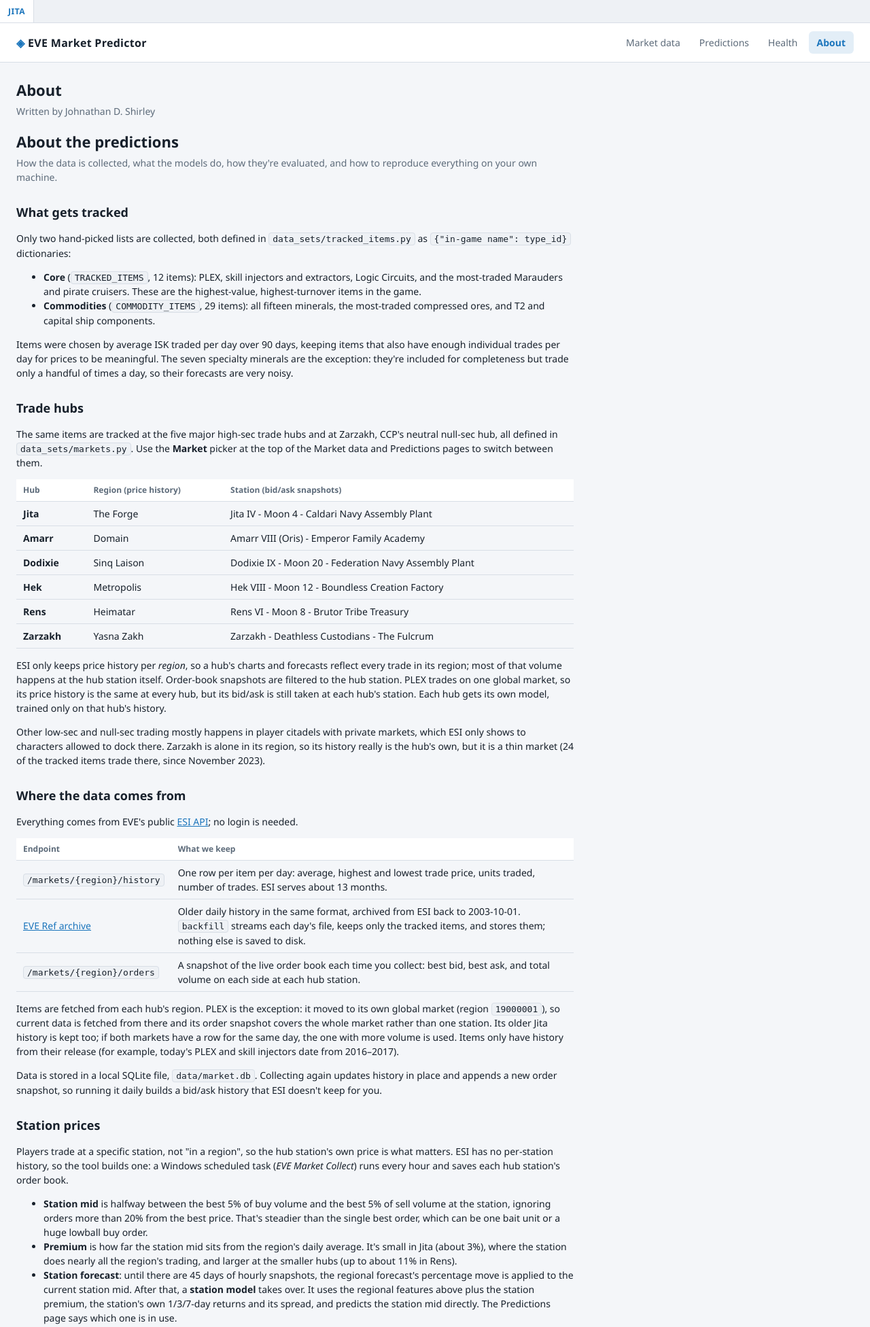
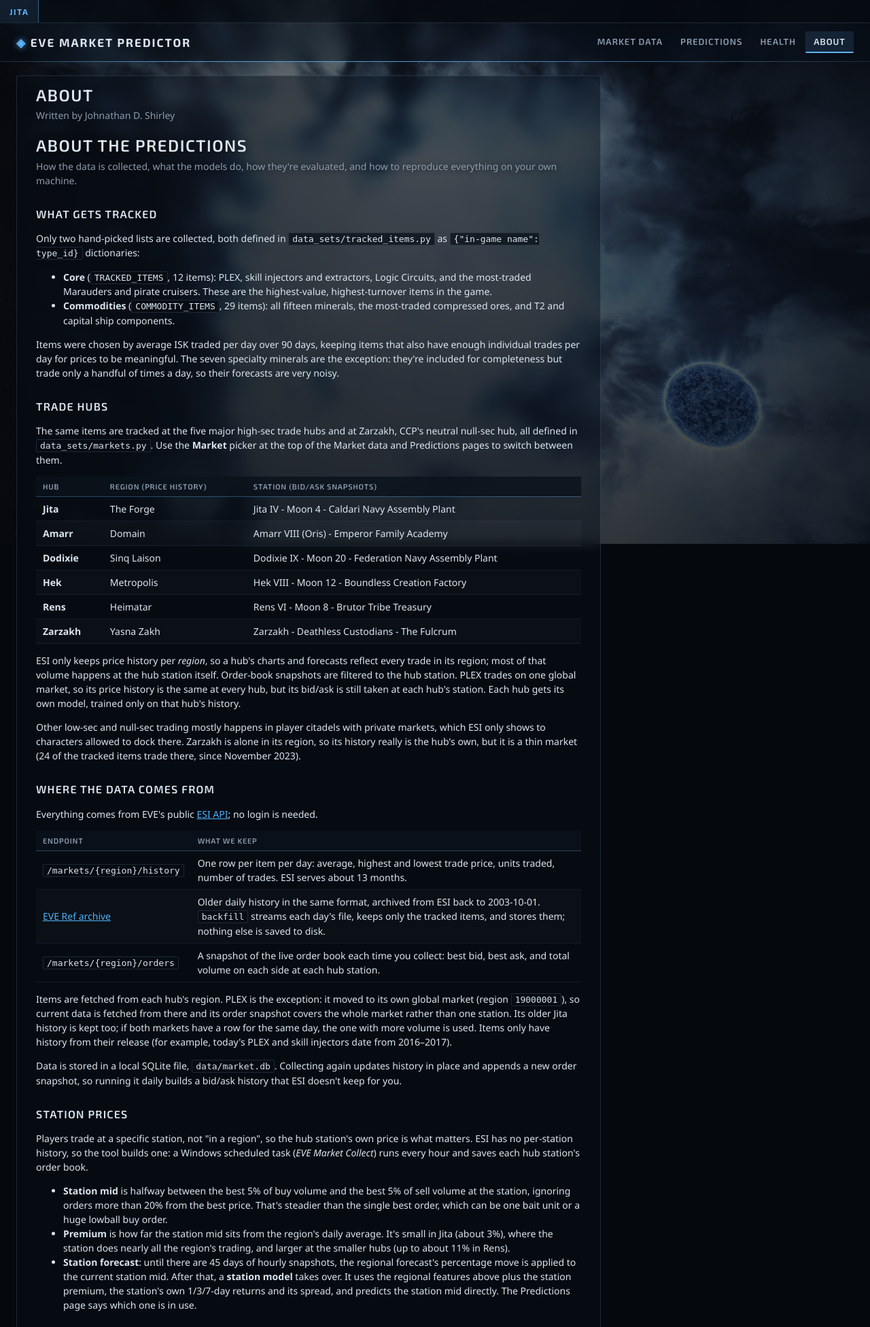
Before and after one commit to InTheHiggsField/Eve-Market-Predictor, a Flask app: page /about in a window 1280 px wide. Shown: the top 1952 px of the page at 68% size. Run offline with Flask 3, Linux system fonts and the light colour scheme; data that the repository does not hold is empty.

Commit message:
Added some quality of life changes to the website to make it feel more like Eve. With changes to the CSS as well as stylized page background depending on the market one chooses.

```diff
--- a/eve_market/dashboard/server.py
+++ b/eve_market/dashboard/server.py
@@ -29,6 +29,23 @@ _lock = threading.Lock()  # sklearn fits are CPU heavy; don't run two at once
 PAGES = {"market": "index.html", "predictions": "predictions.html", "health": "health.html", "about": "about.html"}
 
 
+def region_backdrops() -> tuple[dict, dict]:
+    """Background images found in static/img/regions/, as ({market: "img/regions/<file>"}, {market: credit})."""
+    folder = HERE / "static" / "img" / "regions"
+    found = {}
+    if folder.is_dir():
+        files = {p.stem.lower(): p.name for p in sorted(folder.iterdir())
+                 if p.suffix.lower() in (".jpg", ".jpeg", ".png", ".webp")}
+        found = {m: f"img/regions/{files[m.lower()]}" for m in MARKETS if m.lower() in files}
+    credits = {}
+    try:
+        import json
+        credits = json.loads((folder / "credits.json").read_text(encoding="utf-8"))
+    except (OSError, ValueError):
+        pass
+    return found, credits
+
+
 def create_app(db_path: str | Path = storage.DEFAULT_DB, static_export: dict | None = None) -> Flask:
     """`static_export` (used by eve_market.site) renders pages for a static host: relative links, and
     the JavaScript reads prebuilt JSON files instead of calling /api. Its keys go to the templates."""
@@ -37,9 +54,14 @@ def create_app(db_path: str | Path = storage.DEFAULT_DB, static_export: dict | N
     @app.context_processor
     def links():
         if static_export is None:
-            return {"static_export": None, "page_url": lambda p: "/" if p == "market" else f"/{p}",
-                    "asset": lambda f: url_for("static", filename=f)}
-        return {"static_export": static_export, "page_url": lambda p: PAGES[p], "asset": lambda f: f"static/{f}"}
+            ctx = {"static_export": None, "page_url": lambda p: "/" if p == "market" else f"/{p}",
+                   "asset": lambda f: url_for("static", filename=f)}
+        else:
+            ctx = {"static_export": static_export, "page_url": lambda p: PAGES[p], "asset": lambda f: f"static/{f}"}
+        images, credits = region_backdrops()
+        ctx["backdrops"] = {m: ctx["asset"](f) for m, f in images.items()}
+        ctx["backdrop_credits"] = credits
+        return ctx
     # Pick up edits to templates and static files on the next page load, without a restart.
     app.config["TEMPLATES_AUTO_RELOAD"] = True
     app.config["SEND_FILE_MAX_AGE_DEFAULT"] = 0
--- a/eve_market/dashboard/static/style.css
+++ b/eve_market/dashboard/static/style.css
@@ -1,105 +1,147 @@
-
+/* EVE-style theme: always dark, a per-region space backdrop behind glass panels.
+   Region backdrops: static/img/regions/<Market>.jpg (see README there); without one, a faction-tinted
+   nebula is drawn in CSS. Colors stay 6-digit hex because the chart code appends alpha (accent + "55"). */
 :root {
-  --bg: #f4f6f9; --panel: #ffffff; --panel-2: #eef1f5; --border: #d8dee6;
-  --text: #17202b; --muted: #5d6b7a; --accent: #1b75bc; --accent-soft: rgba(27,117,188,.12);
-  --up: #13834f; --down: #c0392b; --warn: #b7791f;
-  --chart-grid: rgba(0,0,0,.07);
-  color-scheme: light;
-}
-@media (prefers-color-scheme: dark) {
-  :root:not([data-theme="light"]) {
-    --bg: #0b0f14; --panel: #121820; --panel-2: #18212c; --border: #243040;
-    --text: #dbe4ee; --muted: #8495a8; --accent: #4fb3ff; --accent-soft: rgba(79,179,255,.14);
-    --up: #3ccf8e; --down: #ff6b5e; --warn: #f0b44c; --chart-grid: rgba(255,255,255,.07);
-    color-scheme: dark;
-  }
-}
-:root[data-theme="dark"] {
-  --bg: #0b0f14; --panel: #121820; --panel-2: #18212c; --border: #243040;
-  --text: #dbe4ee; --muted: #8495a8; --accent: #4fb3ff; --accent-soft: rgba(79,179,255,.14);
+  --bg: #05080c; --panel: #0d141c; --panel-2: #16212d; --border: #2a3a4c;
+  --text: #dbe6f0; --muted: #8b9cb0; --accent: #4fb3ff; --accent-soft: rgba(79,179,255,.14);
   --up: #3ccf8e; --down: #ff6b5e; --warn: #f0b44c; --chart-grid: rgba(255,255,255,.07);
+  /* glass */
+  --glass: rgba(10,16,24,.46); --glass-2: rgba(22,33,45,.45); --glass-head: rgba(12,19,28,.82);
+  --glass-line: rgba(150,195,235,.16); --glass-glow: rgba(150,195,235,.07);
+  /* faction tint, set per market by common.js (data-faction on <html>) */
+  --faction: #4fb3ff; --faction-rgb: 79,179,255; --neb-1: #123a66; --neb-2: #0a1d38;
+  --hud: "Exo 2", "Segoe UI", system-ui, sans-serif;
   color-scheme: dark;
 }
+html[data-faction="caldari"]  { --faction: #5fb4ff; --faction-rgb: 95,180,255;  --neb-1: #124070; --neb-2: #0a1a33; }
+html[data-faction="amarr"]    { --faction: #e0b25a; --faction-rgb: 224,178,90;  --neb-1: #6a4310; --neb-2: #2a1606; }
+html[data-faction="gallente"] { --faction: #45d1ae; --faction-rgb: 69,209,174;  --neb-1: #0f5a4c; --neb-2: #062320; }
+html[data-faction="minmatar"] { --faction: #e0754a; --faction-rgb: 224,117,74;  --neb-1: #6a2a14; --neb-2: #2a0e08; }
+html[data-faction="brutor"]   { --faction: #e5944a; --faction-rgb: 229,148,74;  --neb-1: #5e3216; --neb-2: #261006; }
+html[data-faction="deathless"]{ --faction: #b07cff; --faction-rgb: 176,124,255; --neb-1: #3d1a6a; --neb-2: #160a2c; }
 
 * { box-sizing: border-box; }
-body { margin: 0; background: var(--bg); color: var(--text);
+html { background: var(--bg); }
+body { margin: 0; background: transparent; color: var(--text); min-height: 100vh;
   font: 14px/1.5 "Segoe UI", system-ui, -apple-system, sans-serif; }
 a { color: var(--accent); }
 .muted { color: var(--muted); }
 .up { color: var(--up); } .down { color: var(--down); }
 .num { font-variant-numeric: tabular-nums; text-align: right; white-space: nowrap; }
 
+/* backdrop: two stacked layers so a market change cross-fades */
+.backdrop { position: fixed; inset: 0; z-index: -2; overflow: hidden; background: var(--bg); }
+.backdrop .layer { position: absolute; inset: 0; background-size: cover; background-position: center;
+  opacity: 0; transition: opacity .9s ease; }
+.backdrop .layer.on { opacity: 1; }
+.backdrop .layer.nebula {
+  background:
+    url("img/stars.svg") 0 0 / 800px 800px,
+    url("img/stars.svg") 300px 150px / 450px 450px,
+    radial-gradient(ellipse 60% 45% at 78% 22%, rgba(var(--faction-rgb), .42), transparent 70%),
+    radial-gradient(ellipse 55% 60% at 15% 85%, var(--neb-1), transparent 70%),
+    radial-gradient(ellipse 35% 25% at 40% 35%, rgba(var(--faction-rgb), .14), transparent 70%),
+    radial-gradient(ellipse 80% 70% at 60% 60%, var(--neb-2), transparent 75%),
+    var(--bg);
+}
+/* keeps text readable over any photo */
+.backdrop::after { content: ""; position: absolute; inset: 0; pointer-events: none;
+  background: radial-gradient(ellipse at 50% 30%, rgba(4,7,11,.15), rgba(4,7,11,.65) 85%),
+              linear-gradient(rgba(4,7,11,.25), rgba(4,7,11,.45)); }
+.backdrop-credit { position: fixed; right: 10px; bottom: 6px; z-index: 1; font-size: 11px; color: var(--muted);
+  opacity: .7; pointer-events: none; }
+@media (prefers-reduced-motion: reduce) { .backdrop .layer { transition: none; } }
+
+/* glass surfaces */
+.glass, .panel, .topbar, .ticker {
+  background: var(--glass);
+  -webkit-backdrop-filter: blur(9px) saturate(1.3); backdrop-filter: blur(9px) saturate(1.3);
+}
+
 /* ticker */
-.ticker { overflow: hidden; background: var(--panel-2); border-bottom: 1px solid var(--border);
-  height: 34px; display: flex; align-items: center; }
+.ticker { overflow: hidden; border-bottom: 1px solid var(--glass-line); height: 34px; display: flex; align-items: center;
+  background: rgba(6,10,16,.7); }
 .ticker-wrap { overflow: hidden; flex: 1; height: 100%; display: flex; align-items: center; }
-.ticker-label { flex: none; padding: 0 12px; height: 100%; display: flex; align-items: center; font-weight: 700;
-  font-size: 12px; letter-spacing: .5px; text-transform: uppercase; color: var(--accent); background: var(--panel);
-  border-right: 1px solid var(--border); }
-.market-pick { display: flex; align-items: center; gap: 8px; color: var(--muted); font-size: 12px; margin-left: auto; }
-.market-pick select { min-width: 190px; font-weight: 600; }
+.ticker-label { flex: none; padding: 0 14px; height: 100%; display: flex; align-items: center; font: 700 12px/1 var(--hud);
+  letter-spacing: 1.5px; text-transform: uppercase; color: var(--faction);
+  background: rgba(var(--faction-rgb), .10); border-right: 1px solid rgba(var(--faction-rgb), .45); }
 .ticker-track { display: inline-flex; gap: 32px; white-space: nowrap; padding-left: 100%;
   animation: scroll var(--ticker-duration, 90s) linear infinite; font-variant-numeric: tabular-nums; }
-.ticker:hover .ticker-wrap { overflow: hidden; flex: 1; height: 100%; display: flex; align-items: center; }
-.ticker-label { flex: none; padding: 0 12px; height: 100%; display: flex; align-items: center; font-weight: 700;
-  font-size: 12px; letter-spacing: .5px; text-transform: uppercase; color: var(--accent); background: var(--panel);
-  border-right: 1px solid var(--border); }
-.market-pick { display: flex; align-items: center; gap: 8px; color: var(--muted); font-size: 12px; margin-left: auto; }
-.market-pick select { min-width: 190px; font-weight: 600; }
-.ticker-track { animation-play-state: paused; }
+.ticker:hover .ticker-track { animation-play-state: paused; }
 .ticker-item b { font-weight: 600; margin-right: 6px; }
 .ticker-item .chg { margin-left: 6px; }
 @keyframes scroll { from { transform: translateX(0); } to { transform: translateX(-100%); } }
-@media (prefers-reduced-motion: reduce) { .ticker-wrap { overflow: hidden; flex: 1; height: 100%; display: flex; align-items: center; }
-.ticker-label { flex: none; padding: 0 12px; height: 100%; display: flex; align-items: center; font-weight: 700;
-  font-size: 12px; letter-spacing: .5px; text-transform: uppercase; color: var(--accent); background: var(--panel);
-  border-right: 1px solid var(--border); }
-.market-pick { display: flex; align-items: center; gap: 8px; color: var(--muted); font-size: 12px; margin-left: auto; }
-.market-pick select { min-width: 190px; font-weight: 600; }
-.ticker-track { animation: none; padding-left: 16px; } .ticker { overflow-x: auto; } }
+@media (prefers-reduced-motion: reduce) {
+  .ticker-track { animation: none; padding-left: 16px; } .ticker { overflow-x: auto; } }
 
 /* header */
 .topbar { display: flex; align-items: center; justify-content: space-between; flex-wrap: wrap; gap: 12px;
-  padding: 12px 24px; background: var(--panel); border-bottom: 1px solid var(--border); }
-.brand { font-weight: 700; font-size: 16px; letter-spacing: .3px; }
-.logo { color: var(--accent); }
-nav { display: flex; gap: 4px; }
-nav a { text-decoration: none; color: var(--muted); padding: 6px 12px; border-radius: 6px; }
-nav a:hover { color: var(--text); background: var(--panel-2); }
-nav a.active { color: var(--accent); background: var(--accent-soft); font-weight: 600; }
+  padding: 12px 24px; border-bottom: 1px solid var(--glass-line); position: relative; }
+.topbar::after { content: ""; position: absolute; left: 0; right: 0; bottom: -1px; height: 1px;
+  background: linear-gradient(90deg, transparent, rgba(var(--faction-rgb), .8) 20%, rgba(var(--faction-rgb), .8) 50%, transparent); }
+.brand { font: 700 17px/1.2 var(--hud); letter-spacing: 2px; text-transform: uppercase; }
+.logo { color: var(--faction); text-shadow: 0 0 10px rgba(var(--faction-rgb), .7); }
+.market-pick { display: flex; align-items: center; gap: 8px; color: var(--muted); font: 600 11px/1 var(--hud);
+  letter-spacing: 1.2px; text-transform: uppercase; margin-left: auto; }
+.market-pick select { min-width: 190px; font-weight: 600; text-transform: none; letter-spacing: 0;
+  border-color: rgba(var(--faction-rgb), .5); }
+nav { display: flex; gap: 2px; }
+nav a { text-decoration: none; color: var(--muted); padding: 6px 12px; border-radius: 2px;
+  font: 600 13px/1.4 var(--hud); letter-spacing: 1px; text-transform: uppercase; border-bottom: 2px solid transparent; }
+nav a:hover { color: var(--text); background: var(--glass-glow); }
+nav a.active { color: var(--text); background: rgba(var(--faction-rgb), .12); border-bottom-color: var(--faction); }
 
 main { max-width: 1400px; margin: 0 auto; padding: 20px 24px 48px; }
-h1 { font-size: 22px; margin: 4px 0 4px; }
-h2 { font-size: 16px; margin: 0 0 10px; }
-.sub { color: var(--muted); margin: 0 0 18px; }
+h1 { font: 600 24px/1.3 var(--hud); letter-spacing: 1.5px; text-transform: uppercase; margin: 4px 0 4px;
+  text-shadow: 0 1px 12px rgba(0,0,0,.6); }
+h2 { font: 600 14px/1.4 var(--hud); letter-spacing: 1.2px; text-transform: uppercase; margin: 0 0 10px; }
+.sub { color: var(--muted); margin: 0 0 18px; text-shadow: 0 1px 8px rgba(0,0,0,.8); }
 
-.panel { background: var(--panel); border: 1px solid var(--border); border-radius: 10px; padding: 16px; }
+/* panels: glass with EVE-style corner brackets */
+.panel { border: 1px solid var(--glass-line); border-radius: 3px; padding: 16px; position: relative;
+  box-shadow: inset 0 1px 0 var(--glass-glow), 0 8px 30px rgba(0,0,0,.35); }
+.panel::before { content: ""; position: absolute; inset: -1px; pointer-events: none; border-radius: 3px;
+  --c: rgba(var(--faction-rgb), .75); --l: 14px;
+  background:
+    linear-gradient(var(--c), var(--c)) top left / var(--l) 1px no-repeat,
+    linear-gradient(var(--c), var(--c)) top left / 1px var(--l) no-repeat,
+    linear-gradient(var(--c), var(--c)) bottom right / var(--l) 1px no-repeat,
+    linear-gradient(var(--c), var(--c)) bottom right / 1px var(--l) no-repeat; }
 .grid-2 { display: grid; grid-template-columns: 1fr 1fr; gap: 16px; margin-bottom: 16px; }
 .cards { display: grid; grid-template-columns: repeat(auto-fill, minmax(340px, 1fr)); gap: 14px; }
 @media (max-width: 900px) { .grid-2 { grid-template-columns: 1fr; } main { padding: 16px; } .topbar { padding: 12px 16px; } }
 
 .controls { display: flex; flex-wrap: wrap; gap: 10px; align-items: center; margin-bottom: 14px; }
-.controls label { color: var(--muted); font-size: 12px; display: flex; flex-direction: column; gap: 3px; }
-select, input[type=search] { background: var(--panel); color: var(--text); border: 1px solid var(--border);
-  border-radius: 6px; padding: 6px 8px; font: inherit; min-width: 140px; }
-.seg { display: inline-flex; border: 1px solid var(--border); border-radius: 6px; overflow: hidden; }
-.seg button { background: var(--panel); color: var(--muted); border: 0; padding: 5px 10px; cursor: pointer; font: inherit; }
-.seg button.on { background: var(--accent-soft); color: var(--accent); font-weight: 600; }
+.controls label { color: var(--muted); font: 600 11px/1.4 var(--hud); letter-spacing: 1px; text-transform: uppercase;
+  display: flex; flex-direction: column; gap: 3px; }
+select, input[type=search] { background: rgba(8,13,20,.7); color: var(--text); border: 1px solid var(--glass-line);
+  border-radius: 2px; padding: 6px 8px; font: 14px/1.4 "Segoe UI", system-ui, sans-serif; min-width: 140px;
+  text-transform: none; letter-spacing: 0; }
+select option { background: #0d141c; color: var(--text); }
+select:focus, input[type=search]:focus { outline: 1px solid rgba(var(--faction-rgb), .8); outline-offset: 0; }
+.seg { display: inline-flex; border: 1px solid var(--glass-line); border-radius: 2px; overflow: hidden; }
+.seg button { background: rgba(8,13,20,.55); color: var(--muted); border: 0; padding: 5px 10px; cursor: pointer;
+  font: 13px/1.4 "Segoe UI", system-ui, sans-serif; text-transform: none; letter-spacing: 0; }
+.seg button:hover { color: var(--text); }
+.seg button.on { background: rgba(var(--faction-rgb), .18); color: var(--text); font-weight: 600;
+  box-shadow: inset 0 -2px 0 var(--faction); }
 
 /* table */
 .table-wrap { overflow-x: auto; }
 table { width: 100%; border-collapse: collapse; }
-th, td { padding: 7px 10px; border-bottom: 1px solid var(--border); }
-th { position: sticky; top: 0; background: var(--panel); text-align: left; font-size: 12px; color: var(--muted);
-  font-weight: 600; cursor: pointer; user-select: none; white-space: nowrap; }
+th, td { padding: 7px 10px; border-bottom: 1px solid rgba(150,195,235,.09); }
+th { position: sticky; top: 0; background: var(--glass-head); text-align: left; font: 600 11px/1.4 var(--hud);
+  letter-spacing: .8px; text-transform: uppercase; color: var(--muted); cursor: pointer; user-select: none; white-space: nowrap;
+  border-bottom: 1px solid rgba(var(--faction-rgb), .35); }
 th.num { text-align: right; }
 th:hover { color: var(--text); }
 th .arrow { opacity: .8; margin-left: 4px; }
 tbody tr { cursor: pointer; }
-tbody tr:hover { background: var(--panel-2); }
-tbody tr.selected { background: var(--accent-soft); }
-.tag { display: inline-block; font-size: 11px; padding: 1px 7px; border-radius: 10px; background: var(--panel-2);
-  color: var(--muted); border: 1px solid var(--border); white-space: nowrap; }
+tbody tr:nth-child(even) { background: rgba(255,255,255,.018); }
+tbody tr:hover { background: rgba(var(--faction-rgb), .09); }
+tbody tr.selected { background: rgba(var(--faction-rgb), .17); box-shadow: inset 2px 0 0 var(--faction); }
+.tag { display: inline-block; font-size: 11px; padding: 1px 7px; border-radius: 2px; background: rgba(22,33,45,.6);
+  color: var(--muted); border: 1px solid var(--glass-line); white-space: nowrap; }
 .spark { display: block; }
 
 .chart-box { position: relative; height: 300px; }
@@ -112,15 +154,20 @@ tbody tr.selected { background: var(--accent-soft); }
 .big { font-size: 18px; font-weight: 600; }
 .stats { display: flex; gap: 16px; flex-wrap: wrap; font-size: 12px; color: var(--muted); margin-bottom: 6px; }
 .stats b { color: var(--text); font-weight: 600; }
-.note { border-left: 3px solid var(--warn); background: var(--panel-2); padding: 10px 14px; border-radius: 4px; margin: 0 0 16px; }
+.note { border-left: 3px solid var(--warn); background: var(--glass); padding: 10px 14px; border-radius: 2px; margin: 0 0 16px;
+  -webkit-backdrop-filter: blur(10px); backdrop-filter: blur(10px); }
+
+/* thin scrollbars that match */
+* { scrollbar-width: thin; scrollbar-color: rgba(150,195,235,.25) transparent; }
 
 /* about */
-.prose { max-width: 820px; }
-.prose h2 { font-size: 18px; margin: 28px 0 8px; }
-.prose code, .prose pre { background: var(--panel-2); border: 1px solid var(--border); border-radius: 4px; }
+.prose { max-width: 860px; background: var(--glass); border: 1px solid var(--glass-line); border-radius: 3px;
+  padding: 8px 28px 24px; -webkit-backdrop-filter: blur(9px) saturate(1.3); backdrop-filter: blur(9px) saturate(1.3); }
+.prose h2 { font-size: 16px; margin: 28px 0 8px; }
+.prose code, .prose pre { background: rgba(8,13,20,.7); border: 1px solid var(--glass-line); border-radius: 2px; }
 .prose code { padding: 1px 5px; font-size: 13px; }
 .prose pre { padding: 12px 14px; overflow-x: auto; }
 .prose pre code { border: 0; padding: 0; background: none; }
 .prose table td, .prose table th { cursor: default; }
 .loading { color: var(--muted); padding: 30px; text-align: center; }
-.site-foot { max-width: 1400px; margin: 0 auto; padding: 18px 24px 30px; font-size: 12px; }
+.site-foot { max-width: 1400px; margin: 0 auto; padding: 18px 24px 30px; font-size: 12px; text-shadow: 0 1px 6px rgba(0,0,0,.8); }
--- a/eve_market/dashboard/templates/about.html
+++ b/eve_market/dashboard/templates/about.html
@@ -1,5 +1,5 @@
 {% extends "base.html" %}
-{% block title %}About Â· EVE Market Predictor{% endblock %}
+{% block title %}About · EVE Market Predictor{% endblock %}
 {% block content %}
 <div class="prose">
 <h1>About</h1>
--- a/eve_market/dashboard/templates/base.html
+++ b/eve_market/dashboard/templates/base.html
@@ -5,12 +5,19 @@
   <meta charset="utf-8">
   <meta name="viewport" content="width=device-width, initial-scale=1">
   <title>{% block title %}EVE Market Predictor{% endblock %}</title>
+  <link rel="preconnect" href="https://fonts.googleapis.com"><link rel="preconnect" href="https://fonts.gstatic.com" crossorigin>
+  <link rel="stylesheet" href="https://fonts.googleapis.com/css2?family=Exo+2:wght@500;600;700&display=swap">
   <link rel="stylesheet" href="{{ asset('style.css') }}">
   <script src="https://cdn.jsdelivr.net/npm/chart.js@4.4.1/dist/chart.umd.min.js"></script>
   <script>window.EVE_STATIC = {{ 'true' if static_export else 'false' }}; window.EVE_PAGES = {{ {'market': page_url('market'), 'predictions': page_url('predictions'), 'health': page_url('health'), 'about': page_url('about')} | tojson }};</script>
+  <script>window.EVE_BACKDROPS = {{ backdrops | tojson }}; window.EVE_BACKDROP_CREDITS = {{ backdrop_credits | tojson }};</script>
   <script src="{{ asset('common.js') }}"></script>
+  <script>applyFaction(currentMarket());</script>
 </head>
 <body>
+  <div class="backdrop" id="backdrop" aria-hidden="true"><div class="layer nebula on"></div><div class="layer photo"></div><div class="layer photo"></div></div>
+  <div class="backdrop-credit" id="backdrop-credit"></div>
+  <script>setBackdrop(currentMarket());</script>
   <div class="ticker" aria-label="Market ticker"><span class="ticker-label" id="ticker-label"></span><div class="ticker-wrap"><div class="ticker-track" id="ticker"><span class="muted">Loading market…</span></div></div></div>
   <header class="topbar">
     <div class="brand"><span class="logo">◈</span> EVE Market Predictor</div>
@@ -29,7 +36,8 @@
     </nav>
   </header>
   <main>{% block content %}{% endblock %}</main>
-  {% if static_export %}<footer class="site-foot muted">Static snapshot built {{ static_export.built_at }} from public ESI data, refreshed about every {{ static_export.refresh_hours }} hours. Not affiliated with CCP Games. <a href="{{ static_export.repo_url }}" target="_blank" rel="noopener">Source on GitHub</a>.</footer>{% endif %}
+  {% if static_export %}<footer class="site-foot muted">Static snapshot built {{ static_export.built_at }} from public ESI data, refreshed about every {{ static_export.refresh_hours }} hours. <a href="{{ static_export.repo_url }}" target="_blank" rel="noopener">Source on GitHub</a>.</footer>{% endif %}
+  <footer class="site-foot muted">EVE Online and the EVE logo are the registered trademarks of CCP hf. All rights are reserved worldwide. All other trademarks are the property of their respective owners. EVE Online, the EVE logo, EVE and all associated logos and designs are the intellectual property of CCP hf. All artwork, screenshots, characters, vehicles, storylines, world facts or other recognizable features of the intellectual property relating to these trademarks are likewise the intellectual property of CCP hf. This site is not affiliated with or endorsed by CCP Games.</footer>
   <script>initTicker();</script>
   {% block scripts %}{% endblock %}
 </body>
```
Also changed, not shown: eve_market/dashboard/static/common.js (+29 -0 lines), eve_market/dashboard/static/img/regions/Amarr.jpg (added), eve_market/dashboard/static/img/regions/Dodixie.jpg (added), eve_market/dashboard/static/img/regions/Hek.jpg (added), eve_market/dashboard/static/img/regions/Jita.jpg (added), eve_market/dashboard/static/img/regions/README.md (added), eve_market/dashboard/static/img/stars.svg (added).
